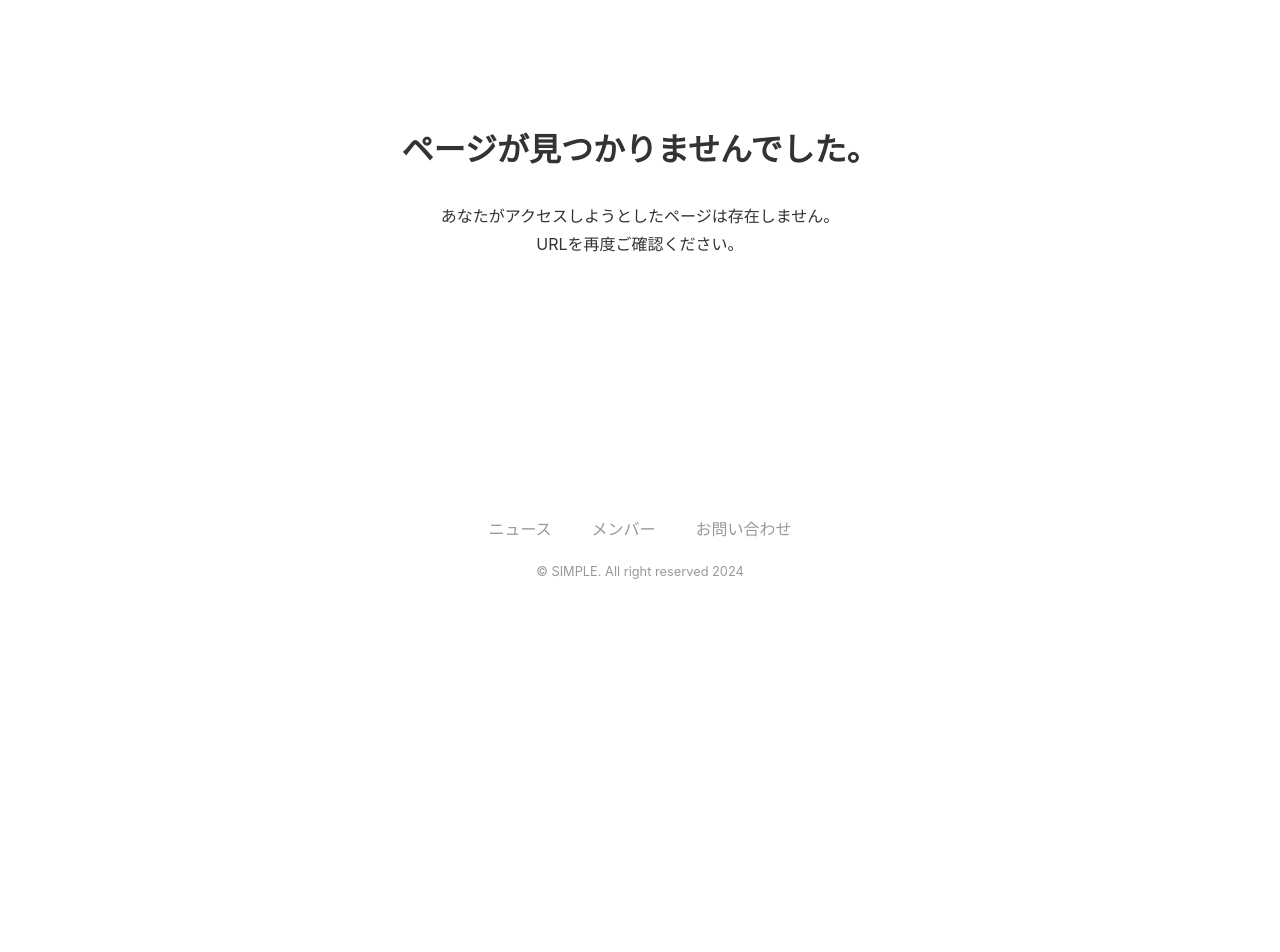
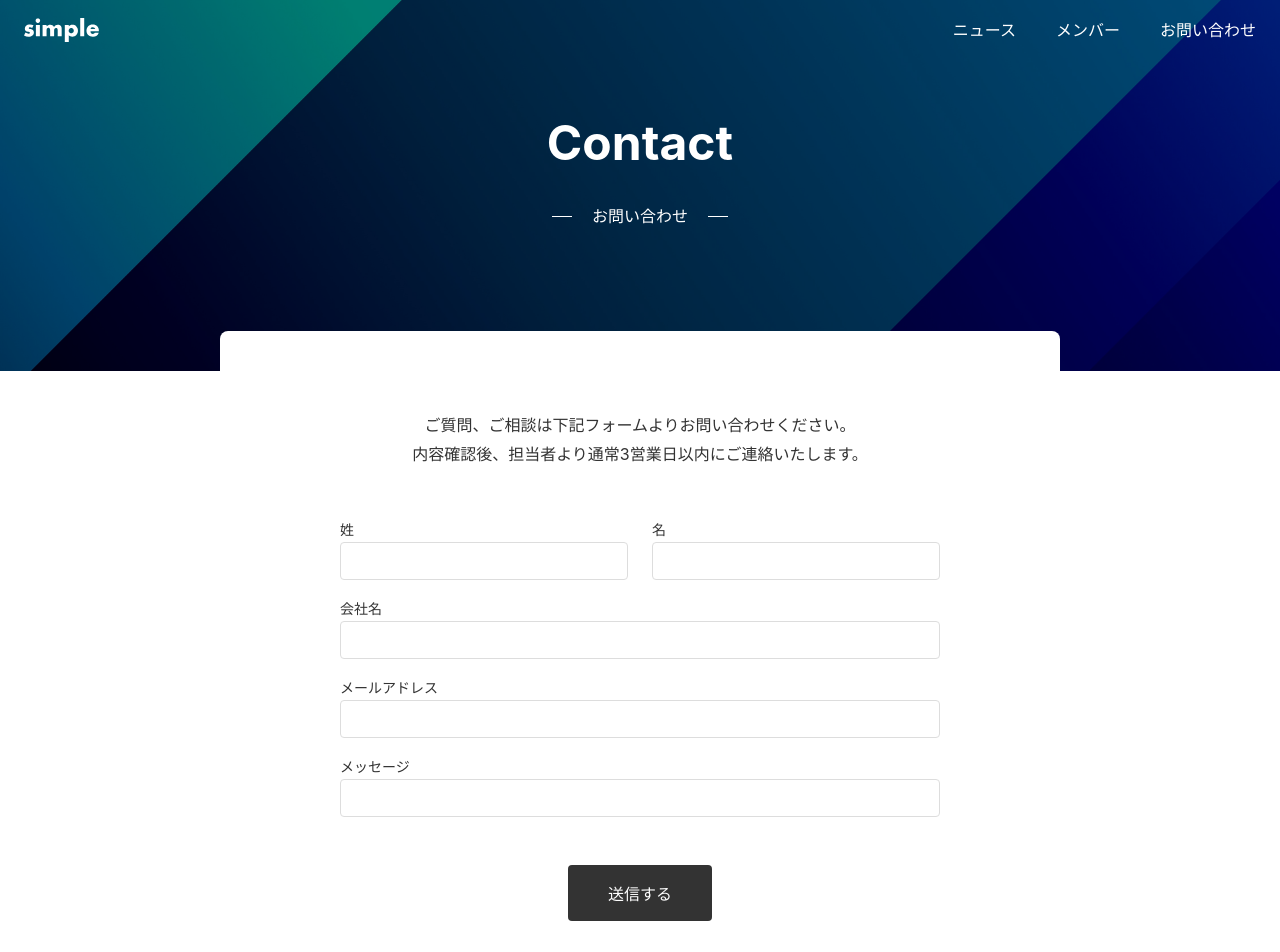
Before and after one commit to moonglows76/my-next-project, a Next.js app: page /contact in a window 1280 px wide. Before the commit this address had no page. Shown: the top 952 px of the page. Before the commit the page ends 800 px from the top, so only its background shows below. Built offline with nearby package versions, Linux system fonts and the light colour scheme.

Commit message:
お問い合わせページを追加

```diff
--- /dev/null
+++ b/app/_actions/contact.ts
@@ -0,0 +1,83 @@
+// サーバーアクション
+
+"use server";
+
+function validateEmail(email: string) {
+  const pattern = /^[^\s@]+@[^\s@]+\.[^\s@]+$/;
+  return pattern.test(email);
+}
+
+// 外部から呼び出される関数 createContactData
+export async function createContactData(_prevState: any, formData: FormData) {
+  const rawFormData = {
+    lastname: formData.get("lastname") as string,
+    firstname: formData.get("firstname") as string,
+    company: formData.get("company") as string,
+    email: formData.get("email") as string,
+    message: formData.get("message") as string,
+  };
+
+  if (!rawFormData.lastname) {
+    return {
+      status: "error",
+      message: "姓を入力してください",
+    }
+  }
+  if (!rawFormData.firstname) {
+    return {
+      status: "error",
+      message: "名を入力してください",
+    }
+  }
+  if (!rawFormData.company) {
+    return {
+      status: "error",
+      message: "会社名を入力してください",
+    }
+  }
+  if (!rawFormData.email) {
+    return {
+      status: "error",
+      message: "メールアドレスを入力してください",
+    }
+  }
+  if (!validateEmail(rawFormData.email)) {
+    return {
+      status: "error",
+      message: "メールアドレスの形式が誤っています",
+    }
+  }
+  if (!rawFormData.message) {
+    return {
+      status: "error",
+      message: "メッセージを入力してください",
+    }
+  }
+
+  const result = await fetch(`https://api.hsforms.com/submissions/v3/integration/submit/${process.env.HUBSPOT_PORTAL_ID}/${process.env.HUBSPOT_FORM_ID}`,
+    {
+      method: "POST",
+      headers: {
+        "Content-Type": "application/json",
+      },
+      body: JSON.stringify({
+        fields: [
+          { objectTypeId: "0-1", name: "lastname", value: rawFormData.lastname },
+          { objectTypeId: "0-1", name: "firstname", value: rawFormData.firstname },
+          { objectTypeId: "0-1", name: "company", value: rawFormData.company },
+          { objectTypeId: "0-1", name: "email", value: rawFormData.email },
+          { objectTypeId: "0-1", name: "message", value: rawFormData.message },
+        ],
+      }),
+    }
+  );
+
+  try {
+    await result.json();
+  } catch (e) {
+    console.log(e);
+    return { status: "error", message: "お問い合わせに失敗しました。" }
+  }
+
+  return { status: "success", message: "OK" }
+}
--- /dev/null
+++ b/app/_components/ContactForm/index.module.css
@@ -0,0 +1,73 @@
+.form {
+  max-width: 600px;
+  margin: 0 auto;
+}
+
+.item {
+  display: flex;
+  flex-direction: column;
+  flex: 1;
+  padding: 8px 0;
+}
+
+.horizontal {
+  display: flex;
+  justify-content: flex-start;
+  align-items: center;
+  width: 100%;
+  gap: 24px;
+}
+
+.label {
+  font-size: 14px;
+}
+
+.textfield {
+  border: 1px solid var(--color-border);
+  padding: 8px;
+  border-radius: 4px;
+  line-height: 1.5;
+  width: 100%;
+}
+
+.textarea {
+  border: 1px solid var(--color-border);
+  padding: 8px;
+  border-radius: 4px;
+  line-height: 1.5;
+  width: 100%;
+}
+
+.actions {
+  text-align: center;
+  margin-top: 40px;
+}
+
+.button {
+  border: none;
+  background-color: var(--color-button-primary);
+  padding: 16px 40px;
+  font-size: 16px;
+  border-radius: 4px;
+  color: var(--color-text-unpainted);
+  cursor: pointer;
+}
+
+.success {
+  background-color: var(--color-bg-sub);
+  text-align: center;
+  padding: 40px;
+  border-radius: var(--border-radius);
+}
+
+.error {
+  color: var(--color-text-error);
+  font-size: 14px;
+  margin-bottom: 8px;
+}
+
+@media (max-width: 640px) {
+  .success {
+    text-align: left;
+  }
+}
--- /dev/null
+++ b/app/_components/ContactForm/index.tsx
@@ -0,0 +1,71 @@
+"use client";
+
+import { createContactData } from "@/app/_actions/contact";
+import { useFormState } from "react-dom";
+import styles from "./index.module.css";
+
+const initialState = {
+  status: "",
+  message: "",
+};
+
+export default function ContactForm() {
+  // useFormState は、フォームの状態を管理するためのカスタムフックで、クライアント側のバリデーションを行う
+  // createContactData は、フォームの送信時に呼び出される関数（サーバー側で実行）
+  // initialState は、フォームの初期状態を表すオブジェクト
+  const [state, formAction] = useFormState(createContactData, initialState);
+  console.log(state);
+
+  if (state.status === "success") {
+    return (
+      <p className={styles.success}>
+        お問い合わせいただき、ありがとうございます。
+        <br />
+        お返事まで今しばらくお待ちください。
+      </p>
+    )
+  }
+
+  return (
+    <form className={styles.form} action={formAction}>
+      <div className={styles.horizontal}>
+        <div className={styles.item}>
+          <label htmlFor="lastname" className={styles.label}>
+            姓
+          </label>
+          <input type="text" className={styles.textfield} id="lastname" name="lastname" />
+        </div>
+        <div className={styles.item}>
+          <label htmlFor="firstname" className={styles.label}>
+            名
+          </label>
+          <input type="text" className={styles.textfield} id="firstname" name="firstname" />
+        </div>
+      </div>
+      <div className={styles.item}>
+        <label htmlFor="company" className={styles.label}>
+          会社名
+        </label>
+        <input type="text" className={styles.textfield} id="company" name="company" />
+      </div>
+      <div className={styles.item}>
+        <label htmlFor="email" className={styles.label}>
+          メールアドレス
+        </label>
+        <input type="text" className={styles.textfield} id="email" name="email" />
+      </div>
+      <div className={styles.item}>
+        <label htmlFor="message" className={styles.label}>
+          メッセージ
+        </label>
+        <input type="text" className={styles.textfield} id="message" name="message" />
+      </div>
+      <div className={styles.actions}>
+        {state.status === "error" && (
+          <p className={styles.error}>{state.message}</p>
+        )}
+        <input type="submit" value="送信する" className={styles.button} />
+      </div>
+    </form>
+  )
+};
--- /dev/null
+++ b/app/contact/layout.tsx
@@ -0,0 +1,16 @@
+// メンバーページに共通のレイアウトを定義する
+import Sheet from "@/app/_components/Sheet";
+import Hero from "@/app/_components/Hero";
+
+type Props = {
+  children: React.ReactNode;
+};
+
+export default function RootLayout({ children }: Props) {
+  return (
+    <>
+      <Hero title="Contact" sub="お問い合わせ" />
+      <Sheet>{children}</Sheet>
+    </>
+  );
+}
--- /dev/null
+++ b/app/contact/page.module.css
@@ -0,0 +1,10 @@
+.text {
+  text-align: center;
+  margin-bottom: 40px;
+}
+
+@media (max-width: 640px) {
+  .text {
+    text-align: left;
+  }
+}
--- /dev/null
+++ b/app/contact/page.tsx
@@ -0,0 +1,15 @@
+import styles from "./page.module.css";
+import ContactForm from "@/app/_components/ContactForm";
+
+export default function Page() {
+  return (
+    <div className={styles.container}>
+      <p className={styles.text}>
+        ご質問、ご相談は下記フォームよりお問い合わせください。
+        <br />
+        内容確認後、担当者より通常3営業日以内にご連絡いたします。
+      </p>
+      <ContactForm />
+    </div>
+  )
+}
```
